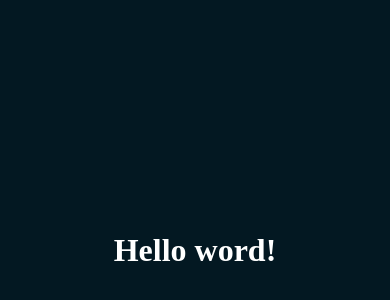
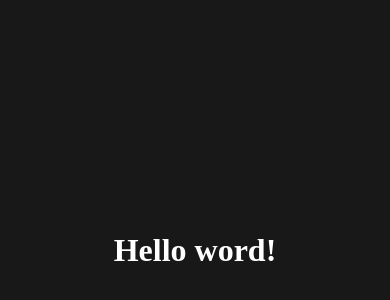
Before and after one commit to jiramaru/altair-git-training, a plain HTML site: page index.html in a window 390 px wide. Shown: the part 180-480 px from the top of the page. Drawn offline with Linux system fonts and the light colour scheme.

Commit message:
Mobile view done

```diff
--- a/styles.css
+++ b/styles.css
@@ -6,3 +6,14 @@ body{
     align-items: center ;
     height: 100vh;
 }
+
+@media (max-width: 600px) {
+    body{
+        background: #171817;
+        color: white;
+        display: grid;
+        justify-content: center;
+        align-items: center ;
+        height: 100vh;
+    }
+}
```
